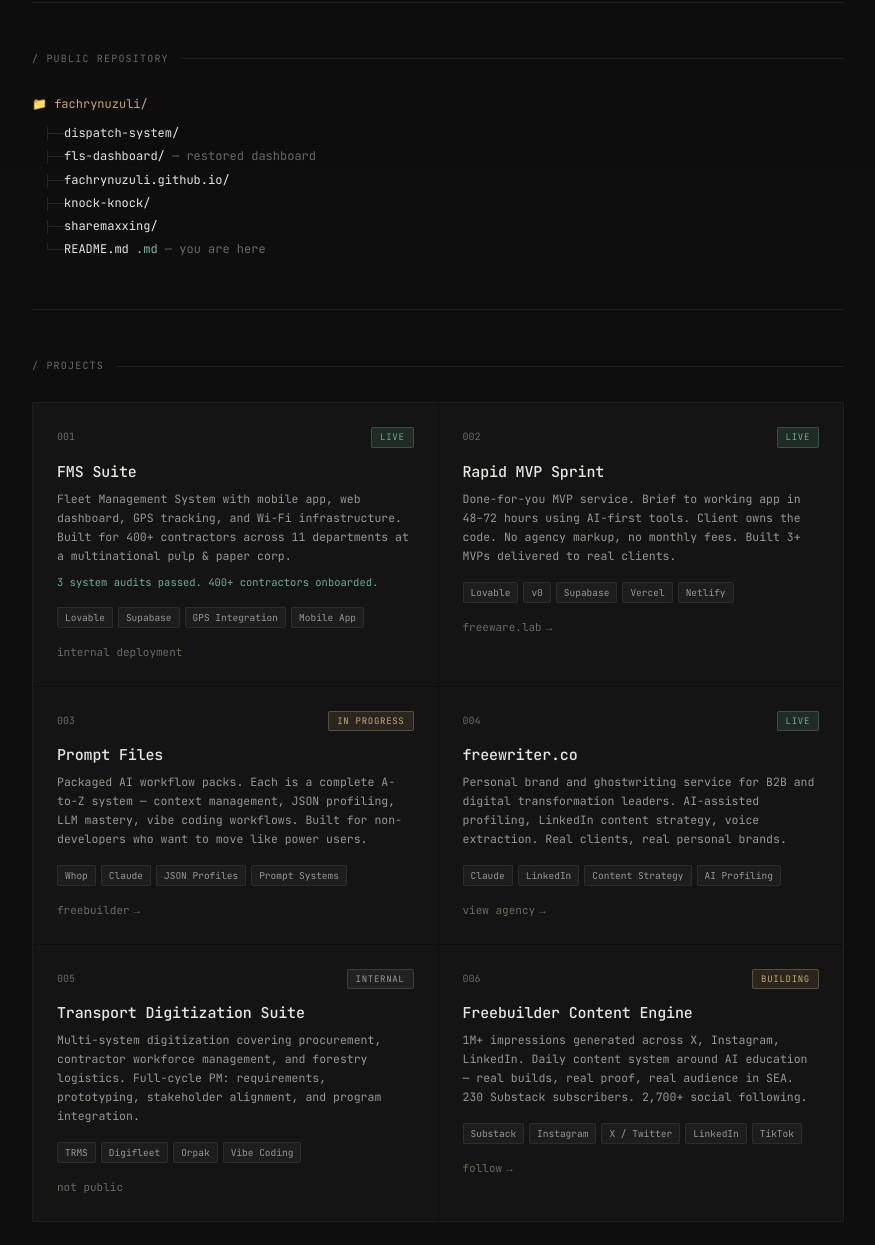
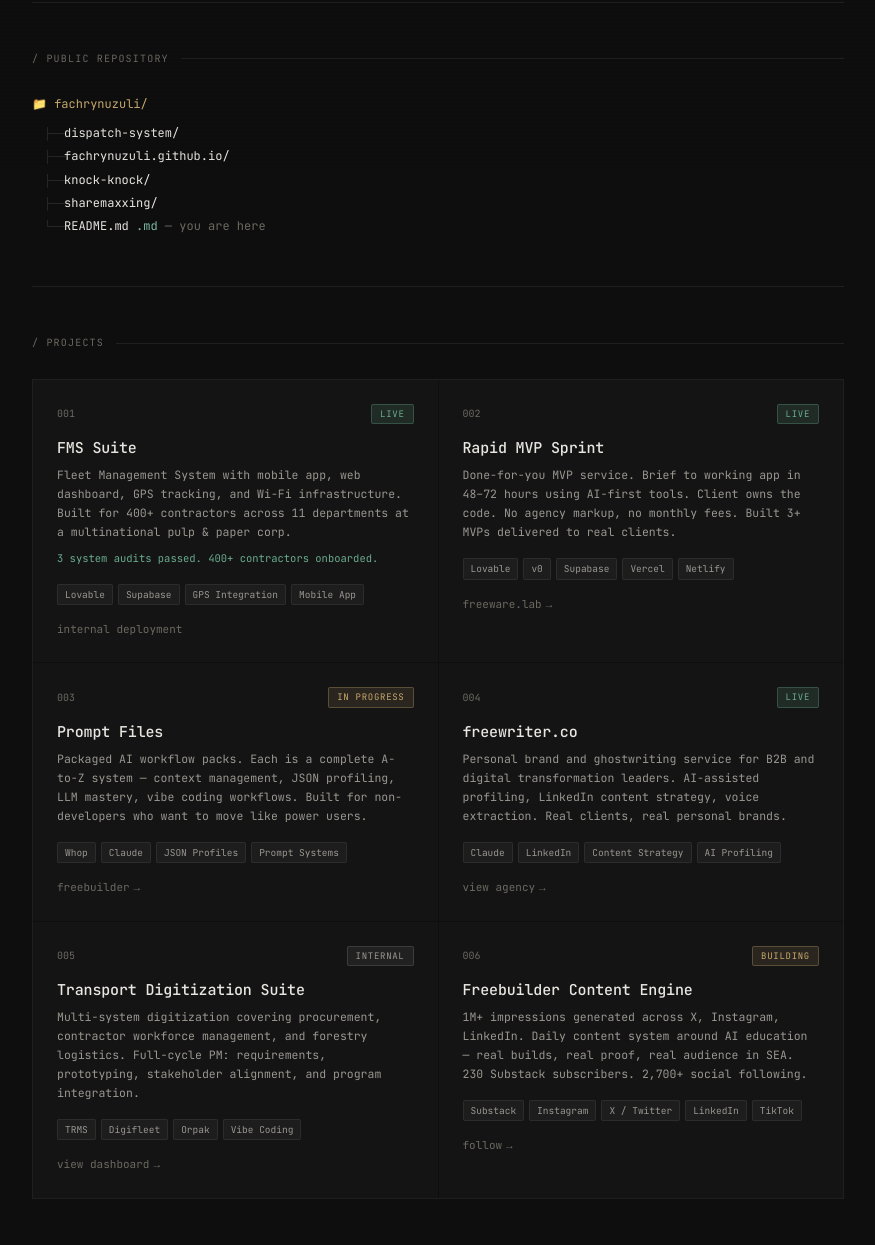
Before and after one commit to fachrynuzuli/fachrynuzuli.github.io, a plain HTML site: page index.html in a window 1280 px wide. Shown: the part 633-1878 px from the top of the page, without its empty margins (202-1077 px from the left). Drawn offline with Linux system fonts and the light colour scheme.

Commit message:
Refactor: Move fls-dashboard link to its project card context and remove from brand highlights

```diff
--- a/index.html
+++ b/index.html
@@ -594,7 +594,6 @@
       <div class="tree-root">📁 fachrynuzuli/</div>
       <div style="padding-left: 12px;">
         <div class="tree-item"><span class="fname">dispatch-system/</span></div>
-        <div class="tree-item"><span class="fname">fls-dashboard/</span> <span class="fcomment">— restored dashboard</span></div>
         <div class="tree-item"><span class="fname">fachrynuzuli.github.io/</span></div>
         <div class="tree-item"><span class="fname">knock-knock/</span></div>
         <div class="tree-item"><span class="fname">sharemaxxing/</span></div>
@@ -699,7 +698,7 @@
           <span class="stack-badge">Vibe Coding</span>
         </div>
         <div class="project-links">
-          <span class="project-link" style="color: var(--muted); cursor: default;">not public</span>
+          <a href="/fls-dashboard" class="project-link">view dashboard <span class="arrow">→</span></a>
         </div>
       </div>
 
```
Also changed, not shown: README.md.
